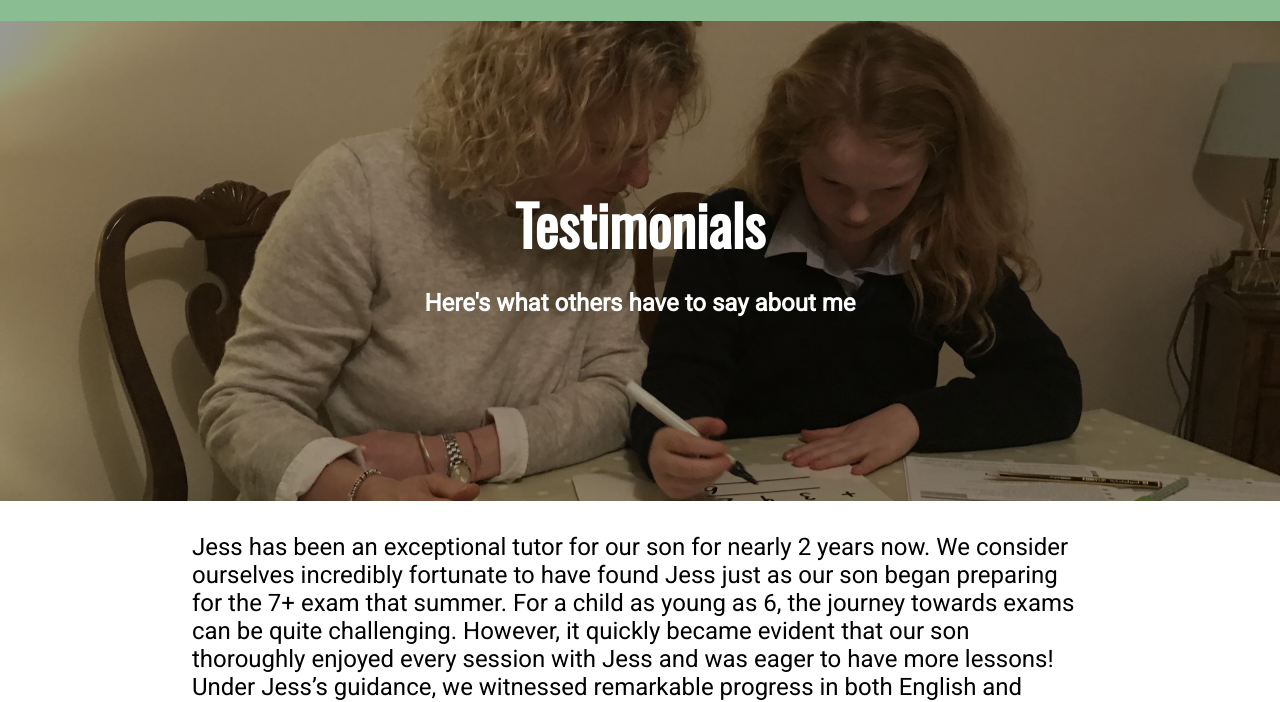
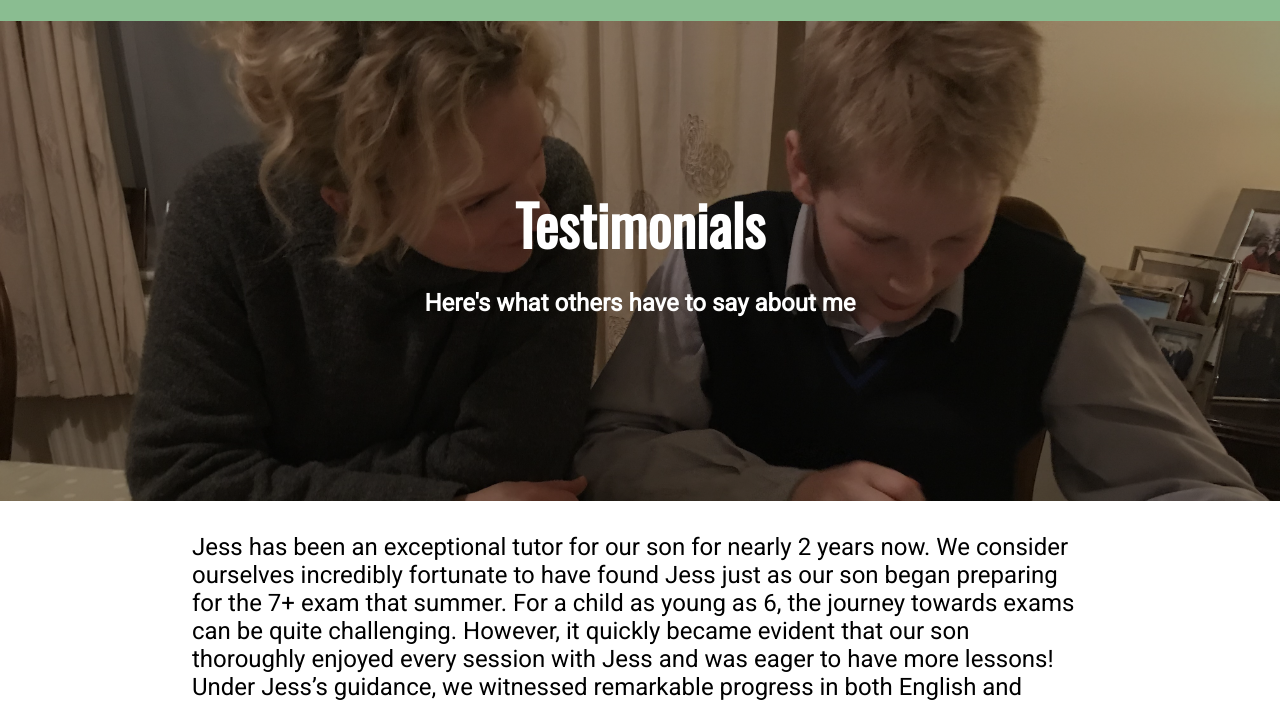
Before and after one commit to jgtuition/jgtuition, a plain HTML site: page testimonials.html in a window 1280 px wide. Shown: the part 93-795 px from the top of the page. Drawn offline with nearby package versions, Linux system fonts and the light colour scheme.

Commit message:
Update testimonials.css

```diff
--- a/css/testimonials.css
+++ b/css/testimonials.css
@@ -17,3 +17,8 @@ hr {
   width: 80%;
   margin: 2em auto;
 }
+
+header {
+  background-image: linear-gradient( rgba(0, 0, 0, 0.4), rgba(0, 0, 0, 0.4) ), url('../images/IMG_2327.jpg');
+  background-position: top;
+}
```
